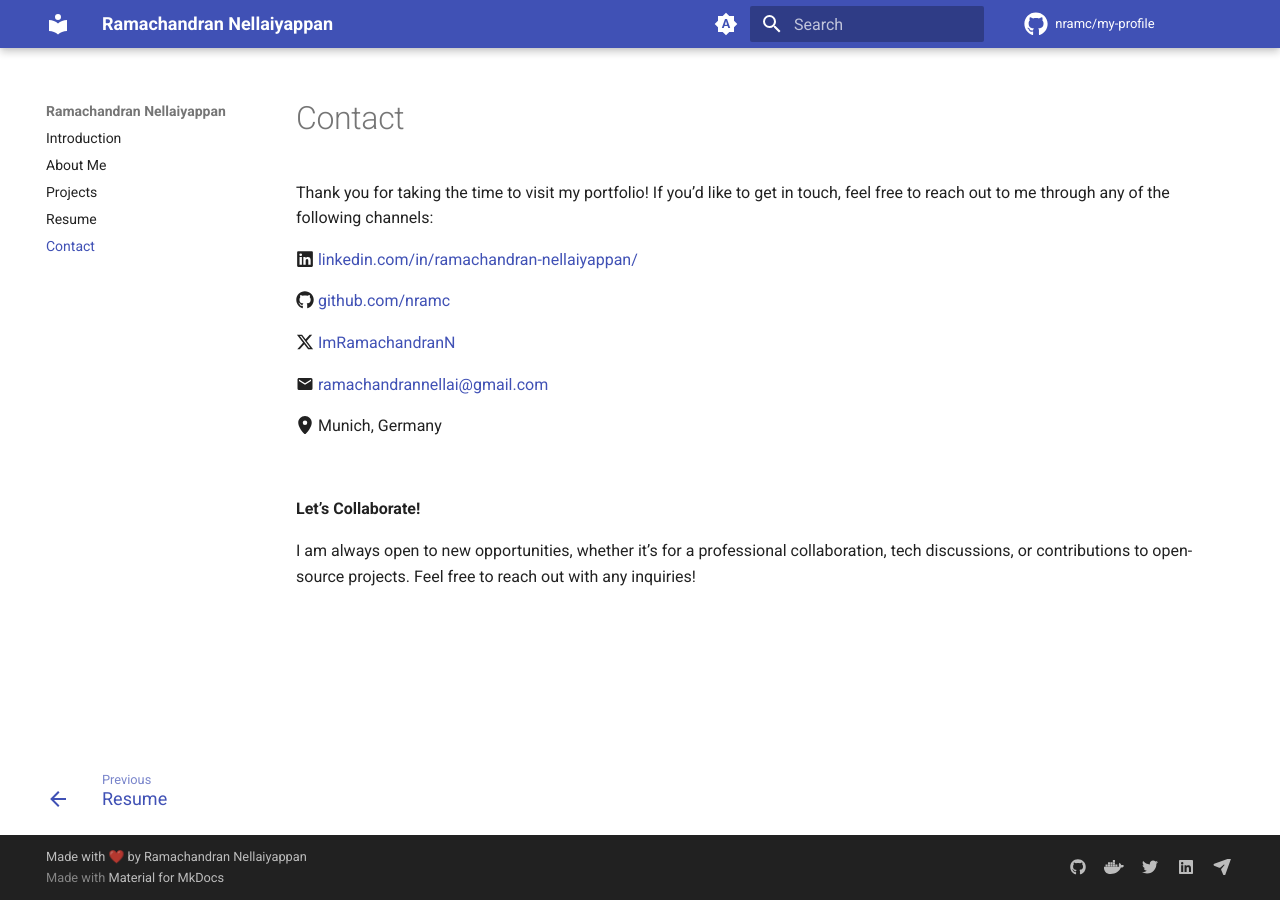
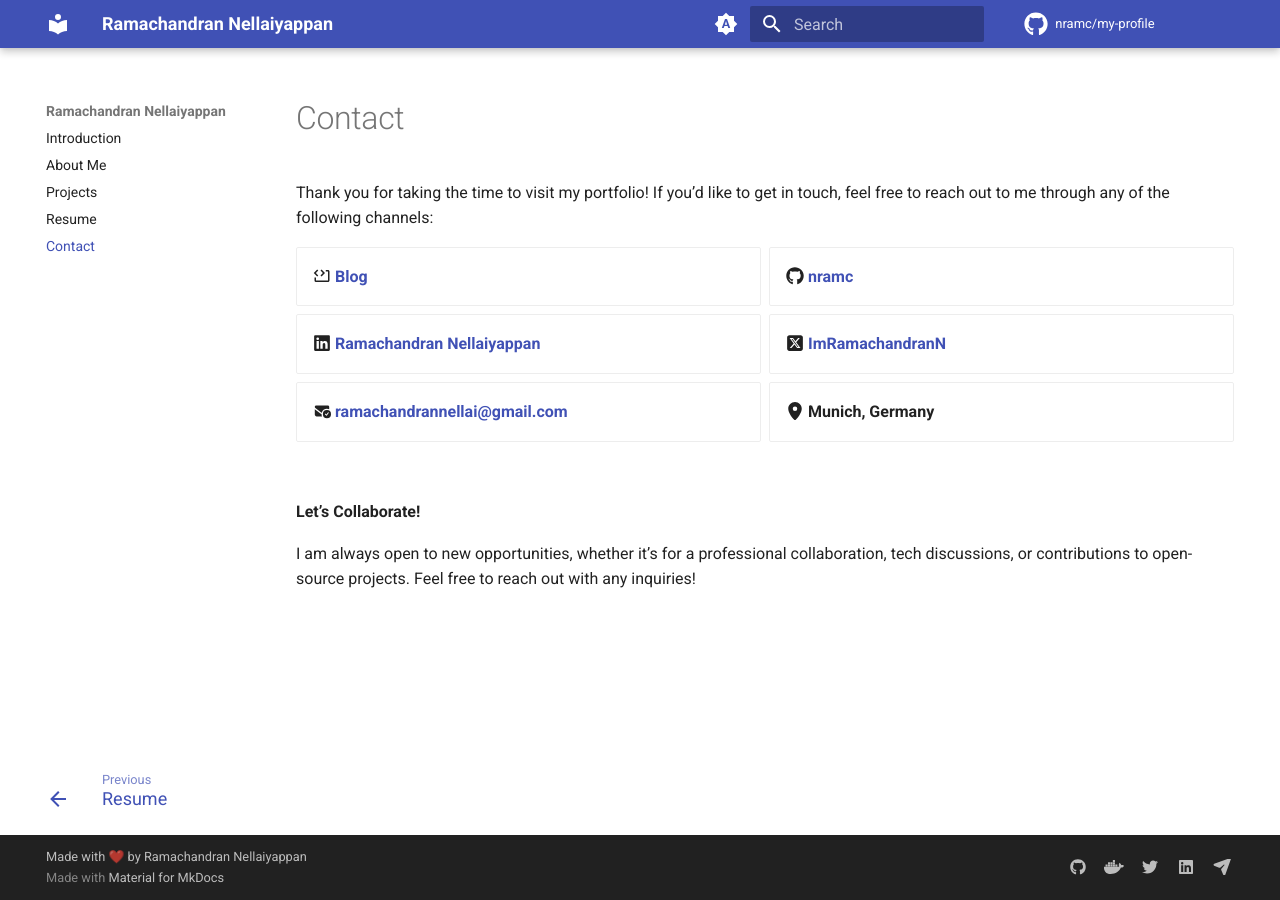
Before and after one commit to nramc/my-profile, an MkDocs documentation site: the page built from docs/contact.md, in a window 1280 px wide. Built offline with MkDocs 1.6.1 and Material for MkDocs 9.7.7, drawn with Linux system fonts in a browser that asks for light colours; comment, search, counter and statistics services are not loaded.

Commit message:
feat: update contact.md to enhance contact information layout and styling

```diff
--- a/docs/contact.md
+++ b/docs/contact.md
@@ -3,19 +3,17 @@
 Thank you for taking the time to visit my portfolio! If you'd like to get in touch, feel free to reach out to me through
 any of the following channels:
 
-:fontawesome-brands-linkedin:
-[linkedin.com/in/ramachandran-nellaiyappan/](https://www.linkedin.com/in/ramachandran-nellaiyappan)
+<div class="grid cards" markdown>
 
-:fontawesome-brands-github:
-[github.com/nramc](https://github.com/nramc)
+- :material-code-block-tags: __[Blog](https://nramc.github.io/my-notes/blog/index.html)__
+- :fontawesome-brands-github: __[nramc](https://github.com/nramc)__
+- :fontawesome-brands-linkedin: __[Ramachandran Nellaiyappan](https://www.linkedin.com/in/ramachandran-nellaiyappan/)__
+- :fontawesome-brands-square-x-twitter: __[ImRamachandranN](https://x.com/ImRamachandranN)__
+- :fontawesome-solid-envelope-circle-check: __[ramachandrannellai@gmail.com](mailto:ramachadrannellai@gmail.com)__
+- :fontawesome-solid-location-dot: __Munich, Germany__
 
-:fontawesome-brands-x-twitter:
-[ImRamachandranN](https://x.com/ImRamachandranN)
+</div>
 
-:material-email:
-[ramachandrannellai@gmail.com](mailto:ramachandrannellai@gmail.com)
-
-:fontawesome-solid-location-dot: Munich, Germany
 
 <br />
 
```
